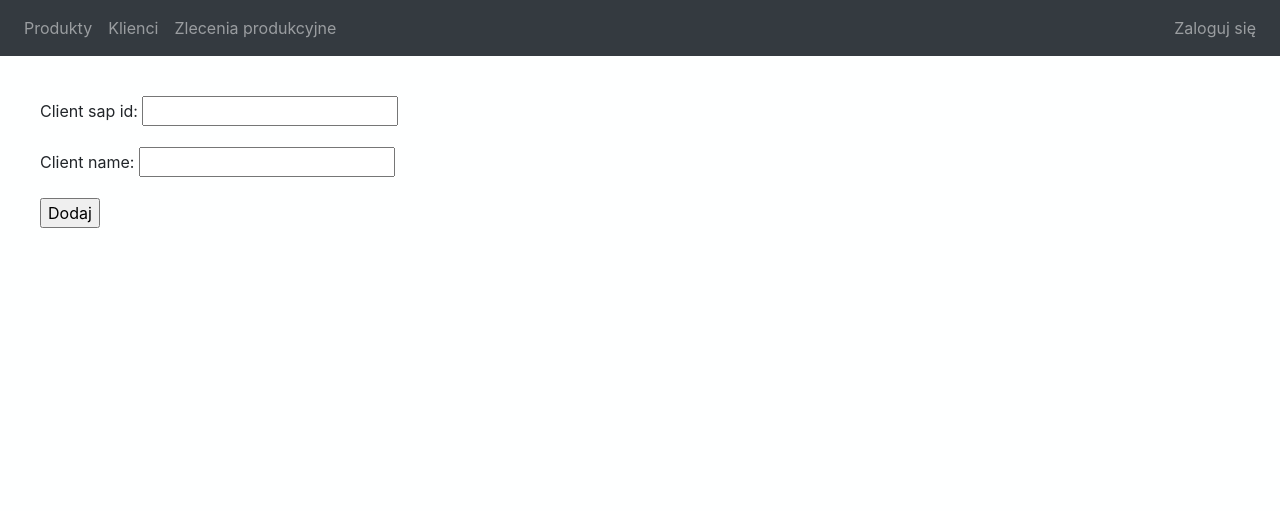
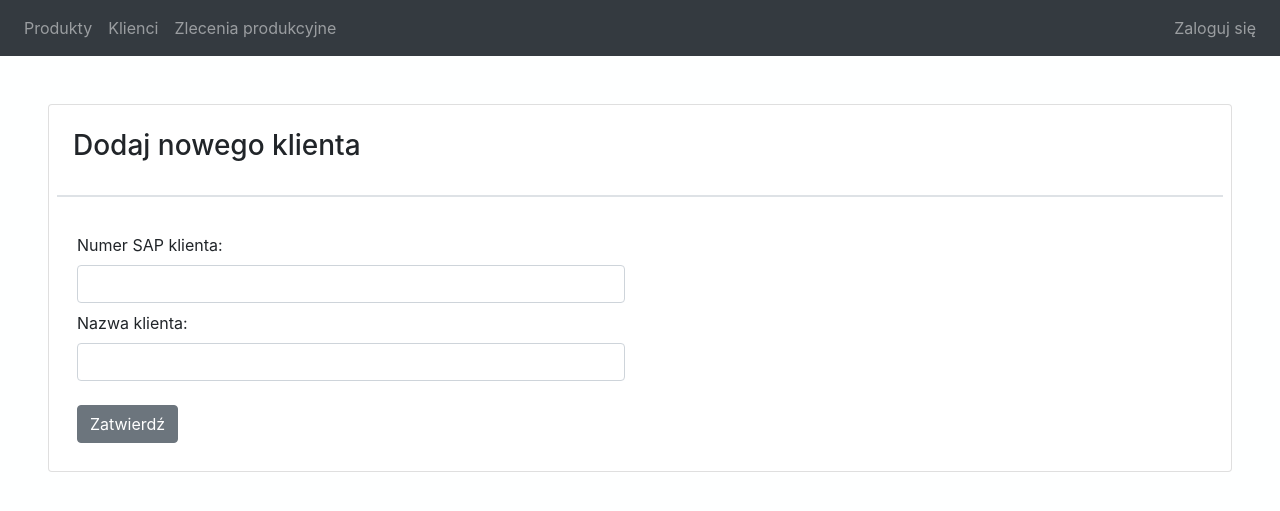
Before and after one commit to adam91091/cx_quality_control, a Django app: page /clients/new/ in a window 1280 px wide. Shown: the top 511 px of the page. Run offline with Django 3.2, Linux system fonts and the light colour scheme; some libraries are stand-ins or nearby versions.

Commit message:
Add styles to client_form.html

```diff
--- a/apps/clients/forms.py
+++ b/apps/clients/forms.py
@@ -8,3 +8,11 @@ class ClientForm(forms.ModelForm):
     class Meta:
         model = Client
         exclude = ()
+        labels = {
+            'client_sap_id': "Numer SAP klienta",
+            'client_name': "Nazwa klienta",
+        }
+        widgets = {
+            'client_sap_id': forms.TextInput(attrs={'class': 'form-control'}),
+            'client_name': forms.TextInput(attrs={'class': 'form-control'}),
+        }
--- a/apps/clients/templates/client_form.html
+++ b/apps/clients/templates/client_form.html
@@ -1,10 +1,23 @@
 {% extends 'base.html' %}
 {% block content %}
-<div id="form">
-<form method="post">
+<div class="card m-2 p-2 rounded" >
+    <div class="header p-2 grey lighten-2">
+        <h3 class="m-2">Dodaj nowego klienta</h3>
+    </div>
+    <hr class="border border-default">
+    <form method="post" class="mb-0">
     {% csrf_token %}
-    {{ client_form.as_p }}
-    <input type="submit" value="Dodaj">
-</form>
+    <div class="form-group card-body mb-0">
+        {% for field in client_form %}
+            <div class="row">
+                <div class="col-sm-6 mb-2">
+                {{ field.label_tag }}
+                {{ field }}
+                </div>
+            </div>
+        {% endfor %}
+        <input type="submit" value="Zatwierdź" class="mt-3 btn btn-secondary">
     </div>
+    </form>
+</div>
 {% endblock %}
```
